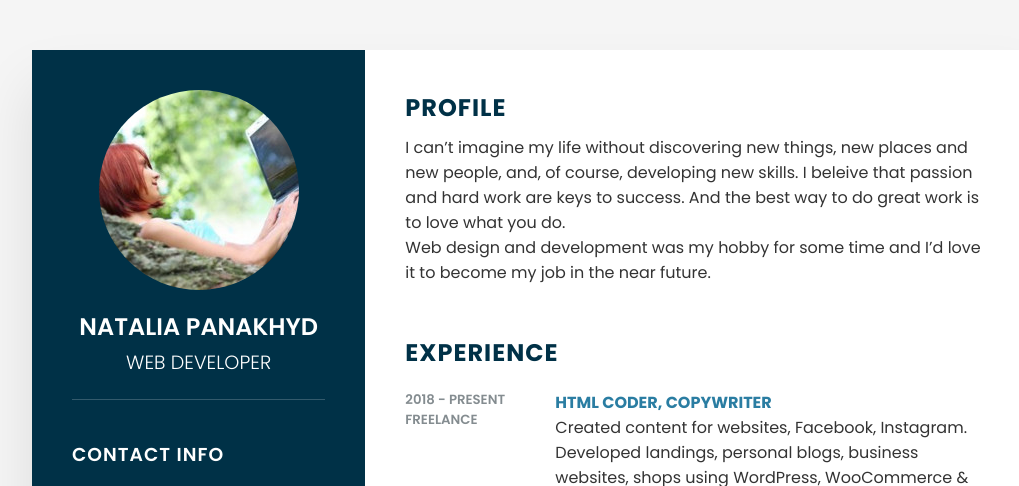
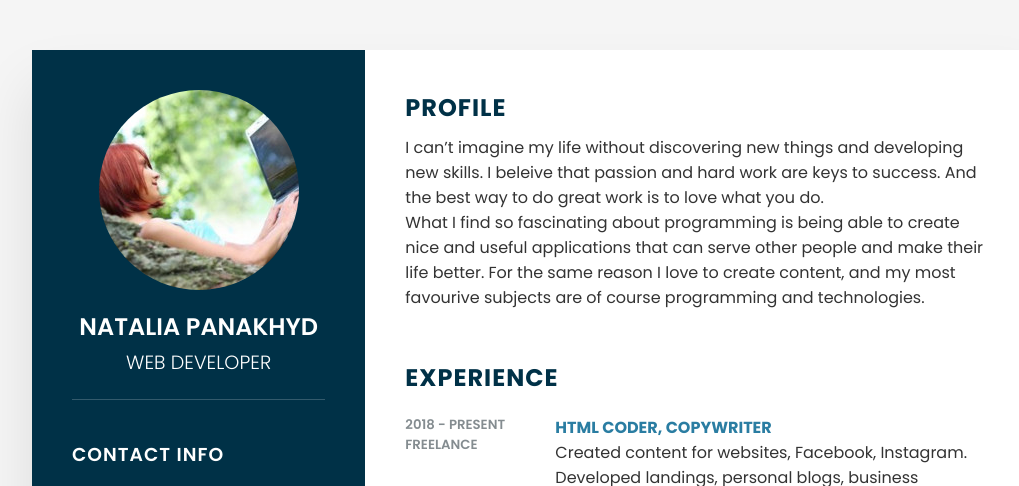
Before and after one commit to NatalyCoding/int-cv, a plain HTML site: page index.html in a window 1280 px wide. Shown: the top 486 px of the page, without its empty margins (108-1127 px from the left). Drawn offline with Linux system fonts and the light colour scheme.

Commit message:
Update index.html

```diff
--- a/index.html
+++ b/index.html
@@ -91,7 +91,7 @@
         <div class="right_Side">
             <div class="about">
                 <h2 class="title2">Profile</h2>
-                <p>I can’t imagine my life without discovering new things, new places and new people, and, of course, developing new skills. I beleive that passion and hard work are keys to success. And the best way to do great work is to love what you do.<br>                    Web design and development was my hobby for some time and I’d love it to become my job in the near future.
+                <p>I can’t imagine my life without discovering new things and developing new skills. I beleive that passion and hard work are keys to success. And the best way to do great work is to love what you do.<br> What I find so fascinating about programming is being able to create nice and useful applications that can serve other people and make their life better. For the same reason I love to create content, and my most favourive subjects are of course programming and technologies.
                 </p>
             </div>
             <div class="about">
```
